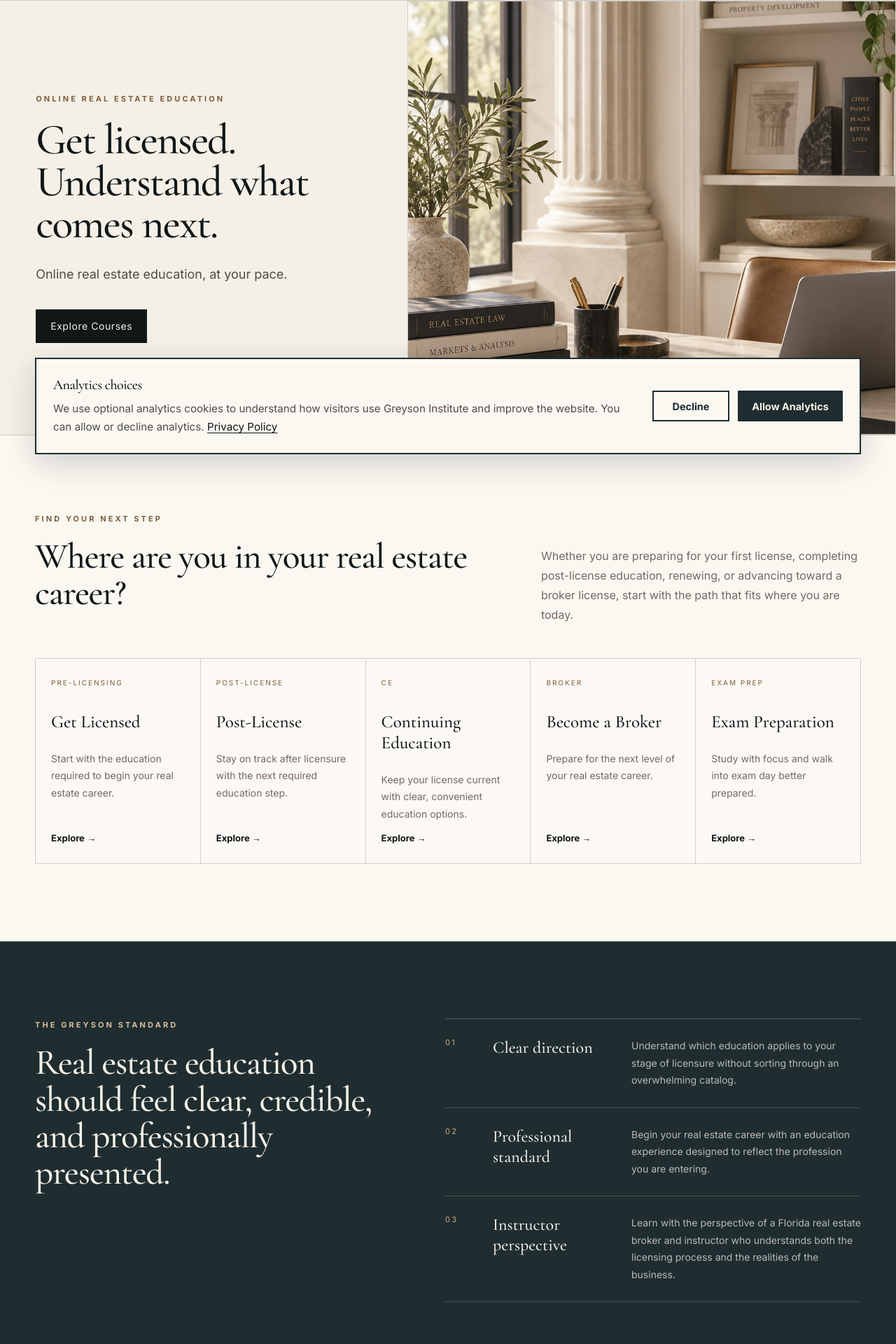
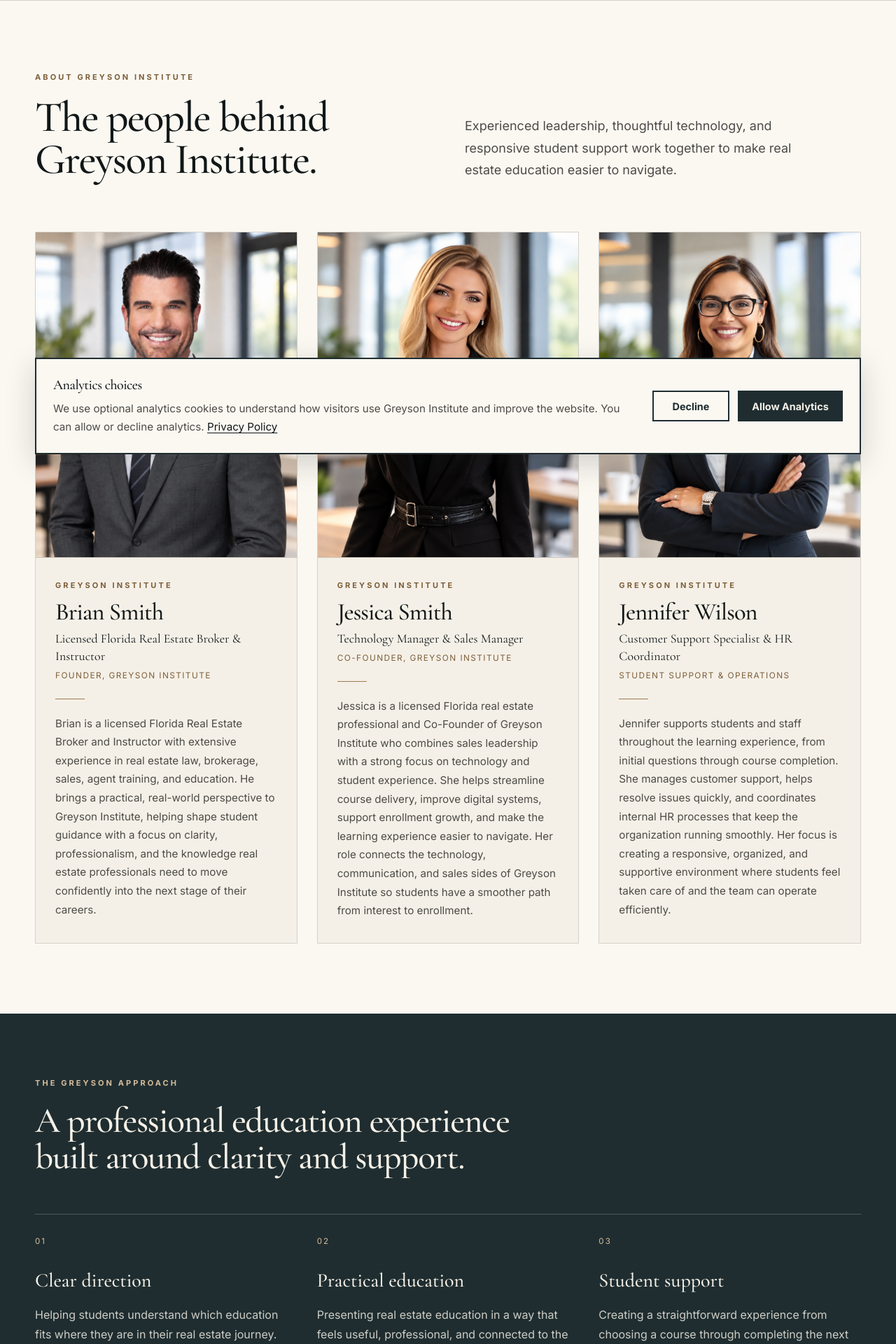
Before and after one commit to BrianLook/Greyson-Institute-Website, a Next.js app: page / in a window 1280 px wide. Shown: the part 127-2047 px from the top of the page at 70% size. Built offline with nearby package versions, Linux system fonts and the light colour scheme.

Commit message:
SEO description to About page

```diff
--- a/app/page.tsx
+++ b/app/page.tsx
@@ -1,259 +1,151 @@
+import type { Metadata } from "next";
 import Image from "next/image";
-import Link from "next/link";
 
-const paths = [
+export const metadata: Metadata = {
+  title: "About",
+  description:
+    "Meet the Greyson Institute team and learn how experienced real estate leadership, technology, and student support shape our online education experience.",
+};
+
+const team = [
   {
-    title: "Get Licensed",
-    body: "Start with the education required to begin your real estate career.",
-    meta: "Pre-Licensing",
-    href: "/courses#pre-licensing",
+    name: "Brian Smith",
+    title: "Licensed Florida Real Estate Broker & Instructor",
+    secondary: "Founder, Greyson Institute",
+    image: "/smith-brian.png",
+    bio:
+      "Brian is a licensed Florida Real Estate Broker and Instructor with extensive experience in real estate law, brokerage, sales, agent training, and education. He brings a practical, real-world perspective to Greyson Institute, helping shape student guidance with a focus on clarity, professionalism, and the knowledge real estate professionals need to move confidently into the next stage of their careers.",
   },
   {
-    title: "Post-License",
-    body: "Stay on track after licensure with the next required education step.",
-    meta: "Post-License",
-    href: "/courses#post-license",
+    name: "Jessica Smith",
+    title: "Technology Manager & Sales Manager",
+    secondary: "Co-Founder, Greyson Institute",
+    image: "/jessica-smith.png",
+    bio:
+      "Jessica is a licensed Florida real estate professional and Co-Founder of Greyson Institute who combines sales leadership with a strong focus on technology and student experience. She helps streamline course delivery, improve digital systems, support enrollment growth, and make the learning experience easier to navigate. Her role connects the technology, communication, and sales sides of Greyson Institute so students have a smoother path from interest to enrollment.",
   },
   {
-    title: "Continuing Education",
-    body: "Keep your license current with clear, convenient education options.",
-    meta: "CE",
-    href: "/courses#continuing-education",
-  },
-  {
-    title: "Become a Broker",
-    body: "Prepare for the next level of your real estate career.",
-    meta: "Broker",
-    href: "/courses#broker",
-  },
-  {
-    title: "Exam Preparation",
-    body: "Study with focus and walk into exam day better prepared.",
-    meta: "Exam Prep",
-    href: "/courses#exam-prep",
+    name: "Jennifer Wilson",
+    title: "Customer Support Specialist & HR Coordinator",
+    secondary: "Student Support & Operations",
+    image: "/jennifer-wilson.png",
+    bio:
+      "Jennifer supports students and staff throughout the learning experience, from initial questions through course completion. She manages customer support, helps resolve issues quickly, and coordinates internal HR processes that keep the organization running smoothly. Her focus is creating a responsive, organized, and supportive environment where students feel taken care of and the team can operate efficiently.",
   },
 ];
 
-export default function HomePage() {
+const approachItems = [
+  {
+    number: "01",
+    title: "Clear direction",
+    body:
+      "Helping students understand which education fits where they are in their real estate journey.",
+  },
+  {
+    number: "02",
+    title: "Practical education",
+    body:
+      "Presenting real estate education in a way that feels useful, professional, and connected to the work itself.",
+  },
+  {
+    number: "03",
+    title: "Student support",
+    body:
+      "Creating a straightforward experience from choosing a course through completing the next step.",
+  },
+];
+
+export default function AboutPage() {
   return (
-    <>
-      <section className="hero">
+    <section
+      className="page-hero"
+      style={{
+        paddingBottom: 0,
+      }}
+    >
       <div
-          className="container hero-grid"
+        className="container"
         style={{
+          maxWidth: "1180px",
+          marginBottom: "72px",
           minWidth: 0,
         }}
       >
+        <p className="eyebrow">ABOUT GREYSON INSTITUTE</p>
+
         <div
-            className="hero-copy"
           style={{
+            display: "grid",
+            gridTemplateColumns:
+              "repeat(auto-fit, minmax(min(100%, 300px), 1fr))",
+            gap: "48px",
+            alignItems: "end",
             minWidth: 0,
           }}
         >
-            <p className="eyebrow">ONLINE REAL ESTATE EDUCATION</p>
-
           <h1
             style={{
+              maxWidth: "700px",
+              marginBottom: 0,
+              minWidth: 0,
               overflowWrap: "anywhere",
             }}
           >
-              Get licensed.
-              <br />
-              Understand what comes next.
+            The people behind Greyson Institute.
           </h1>
 
-            <p className="hero-lead">
-              Online real estate education, at your pace.
+          <p
+            className="page-lead"
+            style={{
+              margin: 0,
+              maxWidth: "520px",
+              minWidth: 0,
+            }}
+          >
+            Experienced leadership, thoughtful technology, and responsive
+            student support work together to make real estate education easier
+            to navigate.
           </p>
-
-            <div className="button-row">
-              <Link className="button" href="/courses">
-                Explore Courses
-              </Link>
         </div>
       </div>
 
       <div
+        className="container"
         style={{
-              position: "relative",
-              minHeight: "clamp(320px, 50vw, 560px)",
-              height: "100%",
-              overflow: "hidden",
-              border: "1px solid rgba(17, 23, 23, 0.12)",
-              background: "#eee6d9",
+          display: "grid",
+          gridTemplateColumns:
+            "repeat(auto-fit, minmax(min(100%, 280px), 1fr))",
+          gap: "28px",
+          alignItems: "stretch",
           minWidth: 0,
         }}
       >
-            <Image
-              src="/greyson-hero-study.png"
-              alt="Professional real estate study workspace"
-              fill
-              priority
-              sizes="(max-width: 980px) 100vw, 55vw"
+        {team.map((member) => (
+          <article
+            key={member.name}
             style={{
-                objectFit: "cover",
-                objectPosition: "center",
-              }}
-            />
-          </div>
-        </div>
-      </section>
-
-      <section className="section section--cream-darkline">
-        <div
-          className="container section-heading-row"
-          style={{
-            minWidth: 0,
-          }}
-        >
-          <div
-            style={{
-              minWidth: 0,
-            }}
-          >
-            <p className="eyebrow">FIND YOUR NEXT STEP</p>
-
-            <h2
-              style={{
-                overflowWrap: "anywhere",
-              }}
-            >
-              Where are you in your real estate career?
-            </h2>
-          </div>
-
-          <p
-            className="section-intro"
-            style={{
-              minWidth: 0,
-            }}
-          >
-            Whether you are preparing for your first license, completing
-            post-license education, renewing, or advancing toward a broker
-            license, start with the path that fits where you are today.
-          </p>
-        </div>
-
-        <div
-          className="container path-grid"
-          style={{
-            minWidth: 0,
-          }}
-        >
-          {paths.map((path) => (
-            <a
-              className="path-card"
-              href={path.href}
-              key={path.title}
-              style={{
-                minWidth: 0,
-                overflowWrap: "anywhere",
-              }}
-            >
-              <span className="path-meta">{path.meta}</span>
-
-              <h3>{path.title}</h3>
-
-              <p>{path.body}</p>
-
-              <span className="card-arrow">Explore →</span>
-            </a>
-          ))}
-        </div>
-      </section>
-
-      <section className="section section--dark">
-        <div
-          className="container split-layout"
-          style={{
-            minWidth: 0,
-          }}
-        >
-          <div
-            style={{
-              minWidth: 0,
-            }}
-          >
-            <p className="eyebrow eyebrow--light">
-              THE GREYSON STANDARD
-            </p>
-
-            <h2
-              className="light-heading"
-              style={{
-                overflowWrap: "anywhere",
-              }}
-            >
-              Real estate education should feel clear, credible, and
-              professionally presented.
-            </h2>
-          </div>
-
-          <div
-            className="principles"
-            style={{
-              minWidth: 0,
-            }}
-          >
-            <article style={{ minWidth: 0 }}>
-              <span>01</span>
-
-              <h3>Clear direction</h3>
-
-              <p>
-                Understand which education applies to your stage of licensure
-                without sorting through an overwhelming catalog.
-              </p>
-            </article>
-
-            <article style={{ minWidth: 0 }}>
-              <span>02</span>
-
-              <h3>Professional standard</h3>
-
-              <p>
-                Begin your real estate career with an education experience
-                designed to reflect the profession you are entering.
-              </p>
-            </article>
-
-            <article style={{ minWidth: 0 }}>
-              <span>03</span>
-
-              <h3>Instructor perspective</h3>
-
-              <p>
-                Learn with the perspective of a Florida real estate broker and
-                instructor who understands both the licensing process and the
-                realities of the business.
-              </p>
-            </article>
-          </div>
-        </div>
-      </section>
-
-      <section className="section">
-        <div
-          className="container instructor-panel"
-          style={{
+              display: "flex",
+              flexDirection: "column",
+              background: "#f5f0e7",
+              border: "1px solid rgba(17, 23, 23, 0.14)",
               minWidth: 0,
             }}
           >
             <div
               style={{
                 position: "relative",
-              minHeight: "clamp(320px, 50vw, 520px)",
+                aspectRatio: "4 / 5",
                 overflow: "hidden",
-              border: "1px solid rgba(17, 23, 23, 0.16)",
                 background: "#eee6d9",
+                borderBottom: "1px solid rgba(17, 23, 23, 0.14)",
                 minWidth: 0,
               }}
             >
               <Image
-              src="/smith-brian.png"
-              alt="Brian Smith, Licensed Florida Real Estate Broker and Instructor"
+                src={member.image}
+                alt={member.name}
                 fill
-              sizes="(max-width: 980px) 100vw, 40vw"
+                sizes="(max-width: 640px) 100vw, (max-width: 980px) 50vw, 33vw"
                 style={{
                   objectFit: "cover",
                   objectPosition: "center top",
@@ -263,91 +155,17 @@ export default function HomePage() {
 
             <div
               style={{
+                padding: "30px 28px 32px",
+                display: "flex",
+                flexDirection: "column",
+                flex: 1,
                 minWidth: 0,
               }}
             >
-            <p className="eyebrow">YOUR INSTRUCTOR</p>
-
-            <h2
-              style={{
-                overflowWrap: "anywhere",
-              }}
-            >
-              Brian Smith
-            </h2>
-
-            <p
-              style={{
-                fontFamily: "var(--font-serif), Georgia, serif",
-                fontSize: "1.2rem",
-                lineHeight: 1.45,
-                marginBottom: "4px",
-                overflowWrap: "anywhere",
-              }}
-            >
-              Licensed Florida Real Estate Broker & Instructor
-            </p>
-
-            <p
-              style={{
-                color: "#7d5f3a",
-                fontSize: "0.8rem",
-                letterSpacing: "0.12em",
-                textTransform: "uppercase",
-                marginTop: 0,
-                marginBottom: "28px",
-                overflowWrap: "anywhere",
-              }}
-            >
-              Founder, Greyson Institute
-            </p>
-
-            <p>
-              Licensed in real estate since 1997, Brian brings experience in
-              sales, listings, buyer representation, brokerage operations,
-              agent training, and real estate company ownership.
-            </p>
-
-            <p>
-              His focus is practical, real-world education designed to help
-              students understand both the licensing material and the business
-              that follows.
-            </p>
-
-            <Link className="text-link" href="/about">
-              Meet the Greyson Institute Team <span>→</span>
-            </Link>
-          </div>
-        </div>
-      </section>
-
-      <section className="section section--soft">
-        <div
-          className="container centered-callout"
-          style={{
-            minWidth: 0,
-          }}
-        >
-          <Image
-            src="/brand/greyson-icon-color.png"
-            alt=""
-            aria-hidden="true"
-            width={72}
-            height={72}
-            sizes="72px"
-            style={{
-              width: "72px",
-              maxWidth: "100%",
-              height: "auto",
-              display: "block",
-              marginBottom: "22px",
-            }}
-          />
-
               <p
                 className="eyebrow"
                 style={{
-              color: "#7d5f3a",
+                  marginBottom: "10px",
                 }}
               >
                 GREYSON INSTITUTE
@@ -355,29 +173,153 @@ export default function HomePage() {
 
               <h2
                 style={{
+                  fontSize: "2.15rem",
+                  marginBottom: "8px",
+                  minWidth: 0,
                   overflowWrap: "anywhere",
                 }}
               >
-            Find the education that fits your next step.
+                {member.name}
               </h2>
 
               <p
                 style={{
-              color: "#4d4b46",
+                  fontFamily: "var(--font-serif), Georgia, serif",
+                  fontSize: "1.12rem",
+                  lineHeight: 1.4,
+                  margin: "0 0 5px",
+                  overflowWrap: "anywhere",
                 }}
               >
-            Explore real estate education paths for licensing, post-license,
-            continuing education, broker education, and exam preparation.
+                {member.title}
               </p>
 
-          <a
-            className="button"
-            href="/courses#find-your-path"
+              {member.secondary && (
+                <p
+                  style={{
+                    color: "#7d5f3a",
+                    fontSize: "0.74rem",
+                    letterSpacing: "0.12em",
+                    textTransform: "uppercase",
+                    margin: 0,
+                    overflowWrap: "anywhere",
+                  }}
                 >
-            Find Your Path
-          </a>
+                  {member.secondary}
+                </p>
+              )}
+
+              <div
+                aria-hidden="true"
+                style={{
+                  width: "42px",
+                  height: "1px",
+                  background: "#9b7a52",
+                  margin: "22px 0",
+                }}
+              />
+
+              <p
+                style={{
+                  color: "#4d4b46",
+                  fontSize: "0.95rem",
+                  lineHeight: 1.75,
+                  margin: 0,
+                  overflowWrap: "anywhere",
+                }}
+              >
+                {member.bio}
+              </p>
+            </div>
+          </article>
+        ))}
+      </div>
+
+      <div
+        style={{
+          marginTop: "100px",
+          background: "#1f2d30",
+          color: "#f5f0e7",
+          padding: "90px 0",
+        }}
+      >
+        <div
+          className="container"
+          style={{
+            minWidth: 0,
+          }}
+        >
+          <p className="eyebrow eyebrow--light">THE GREYSON APPROACH</p>
+
+          <h2
+            className="light-heading"
+            style={{
+              maxWidth: "760px",
+              marginBottom: "55px",
+              minWidth: 0,
+              overflowWrap: "anywhere",
+            }}
+          >
+            A professional education experience built around clarity and
+            support.
+          </h2>
+
+          <div
+            style={{
+              display: "grid",
+              gridTemplateColumns:
+                "repeat(auto-fit, minmax(min(100%, 220px), 1fr))",
+              columnGap: "28px",
+              rowGap: 0,
+              borderTop: "1px solid rgba(245, 240, 231, 0.22)",
+              minWidth: 0,
+            }}
+          >
+            {approachItems.map((item) => (
+              <div
+                key={item.number}
+                style={{
+                  padding: "28px 0",
+                  borderBottom: "1px solid rgba(245, 240, 231, 0.16)",
+                  minWidth: 0,
+                }}
+              >
+                <p
+                  style={{
+                    color: "#d6bd9c",
+                    fontSize: "0.72rem",
+                    letterSpacing: "0.18em",
+                    margin: "0 0 28px",
+                  }}
+                >
+                  {item.number}
+                </p>
+
+                <h3
+                  style={{
+                    color: "#f5f0e7",
+                    marginBottom: "18px",
+                    overflowWrap: "anywhere",
+                  }}
+                >
+                  {item.title}
+                </h3>
+
+                <p
+                  style={{
+                    color: "rgba(245, 240, 231, 0.82)",
+                    margin: 0,
+                    lineHeight: 1.75,
+                    overflowWrap: "anywhere",
+                  }}
+                >
+                  {item.body}
+                </p>
+              </div>
+            ))}
+          </div>
+        </div>
       </div>
     </section>
-    </>
   );
 }
```
Lines whose indentation alone changed are shown as unchanged.
